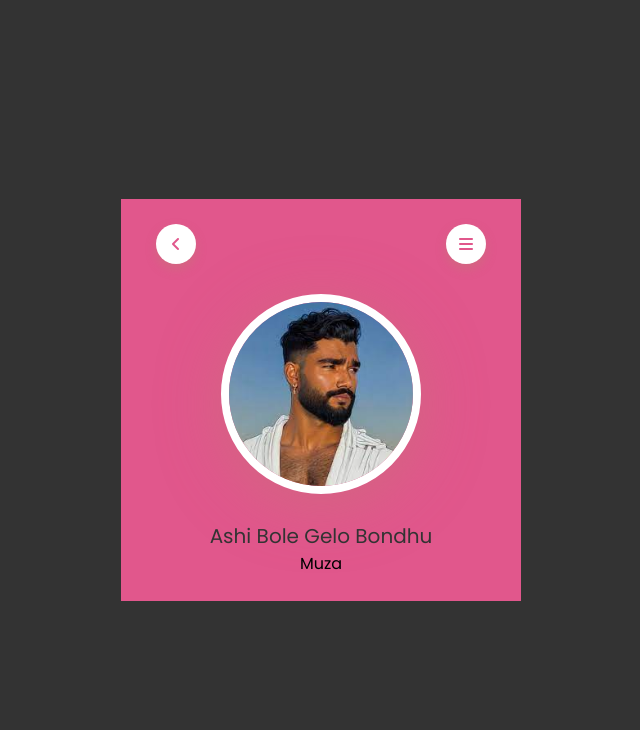
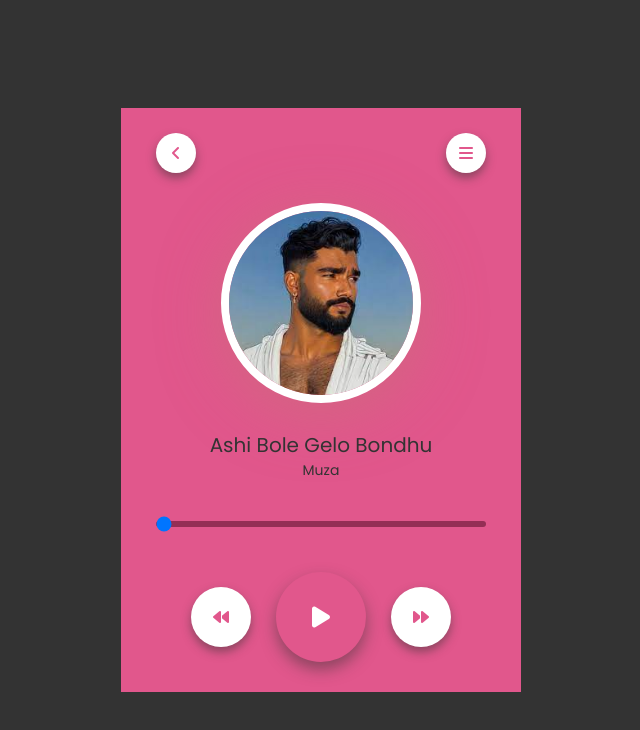
Before and after one commit to safatsaat2/music-player, a plain HTML site: page index.html in a window 1280 px wide. Shown: the whole page, without its empty margins (319-959 px from the left). Drawn offline with Linux system fonts and the light colour scheme.

Commit message:
control added

```diff
--- a/index.html
+++ b/index.html
@@ -1,10 +1,13 @@
 <!DOCTYPE html>
 <html lang="en">
+
 <head>
     <!-- Font link -->
     <link rel="preconnect" href="https://fonts.googleapis.com">
-<link rel="preconnect" href="https://fonts.gstatic.com" crossorigin>
-<link href="https://fonts.googleapis.com/css2?family=Inter:wght@400;500;600;700&family=Poppins:wght@400;500;600;700&display=swap" rel="stylesheet">
+    <link rel="preconnect" href="https://fonts.gstatic.com" crossorigin>
+    <link
+        href="https://fonts.googleapis.com/css2?family=Inter:wght@400;500;600;700&family=Poppins:wght@400;500;600;700&display=swap"
+        rel="stylesheet">
 
 
 
@@ -16,6 +19,7 @@
     <link rel="stylesheet" href="style.css">
     <script src="https://kit.fontawesome.com/536d59ba9f.js" crossorigin="anonymous"></script>
 </head>
+
 <body>
     <div class="container">
         <div class="music-player">
@@ -30,10 +34,66 @@
             <img src="media/img.jpg" alt="" class="song-img">
             <h1>Ashi Bole Gelo Bondhu</h1>
             <p>Muza</p>
+
+
+            <audio id="song">
+                <source src="media/music.mp3" type="audio/mpeg">
+            </audio>
+
+            <input type="range" value="0" id="progress">
+
+
+
+            <div class="controls">
+                <div>
+                    <i class="fa-solid fa-backward"></i>
+                </div>
+                <div onclick="playPause()"> <i class="fa-solid fa-play" id="ctrlIcon"></i></div>
+                <div> <i class="fa-solid fa-forward"></i></div>
+
+            </div>
         </div>
     </div>
 
+    <script>
+        let progress = document.getElementById("progress");
+        let song = document.getElementById("song");
+        let ctrlIcon = document.getElementById("ctrlIcon");
+
+        song.onloadedmetadata = function () {
+            progress.max = song.duration;
+            progress.value = song.currentTime;
+        }
+        function playPause() {
+            if (ctrlIcon.classList.contains("fa-pause")) {
+                song.pause();
+                ctrlIcon.classList.remove("fa-pause");
+                ctrlIcon.classList.add("fa-play");
+            }
+            else {
+                song.play();
+                ctrlIcon.classList.add("fa-pause");
+                ctrlIcon.classList.remove("fa-play");
+            }
+        }
 
 
+        if (song.play()) {
+            setInterval(() => {
+                progress.value = song.currentTime;
+            }, 500);
+        }
+        progress.onchange = function () {
+            song.play();
+            song.currentTime = progress.value;
+            ctrlIcon.classList.add("fa-pause");
+            ctrlIcon.classList.remove("fa-play");
+        }
+
+
+
+    </script>
+
 </body>
+
 </html>
--- a/style.css
+++ b/style.css
@@ -30,7 +30,7 @@ nav{
     height: 40px;
     background-color: #fff;
     color: #e1578c;
-    box-shadow: 0 5px 10px rgba(196, 117, 117, 0.5);
+    box-shadow: 0 5px 10px rgba(55, 52, 52, 0.5);
     display: flex;
     justify-content: center;
     align-items: center;
@@ -47,3 +47,49 @@ nav{
     color: #333;
     margin-top: 20px;
 }
+.music-player p{
+    font-size: 14px;
+    color: #333;
+}
+
+#progress{
+    -webkit-appearance: none;
+    width: 100%;
+    height: 6px;
+    background-color: #942e55;
+    border-radius: 4px;
+    cursor: pointer;
+    margin: 40px 0;
+}
+progress::-webkit-slider-thumb{
+    -webkit-appearance: none;
+    background: #942e55;
+    width: 30px;
+    height: 30px;
+    border-radius: 50%;
+    border: 8px solid #fff;
+    box-shadow: 0 5px 10px rgba(55, 52, 52, 0.5);
+}
+.controls{
+    display: flex;
+    justify-content: center;
+    align-items: center;
+}
+.controls div{
+    width: 60px;
+    height: 60px;
+    margin: 20px;
+    background: #fff;
+    display: inline-flex;
+    align-items: center;
+    justify-content: center;
+    border-radius: 50%;
+    color: #e1578c;
+    box-shadow: 0 5px 10px rgba(55, 52, 52, 0.5);
+    cursor: pointer;
+}
+.controls div:nth-child(2){
+    transform: scale(1.5);
+    background:#e1578c;
+    color: #fff;
+}
```
